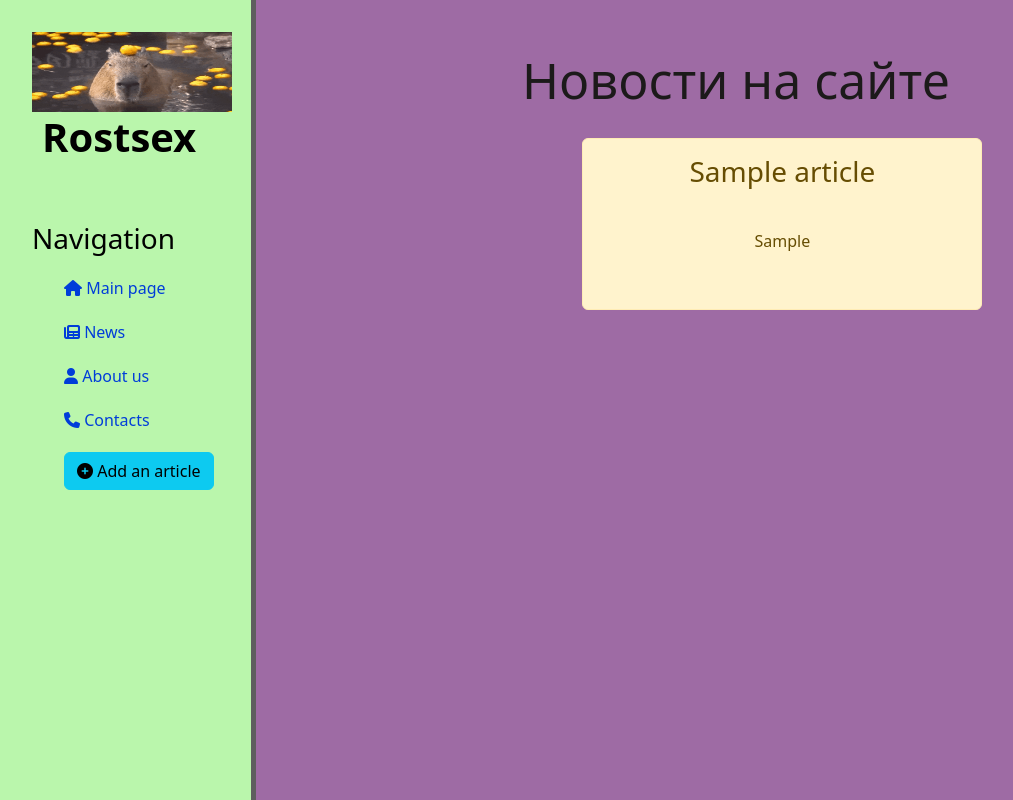
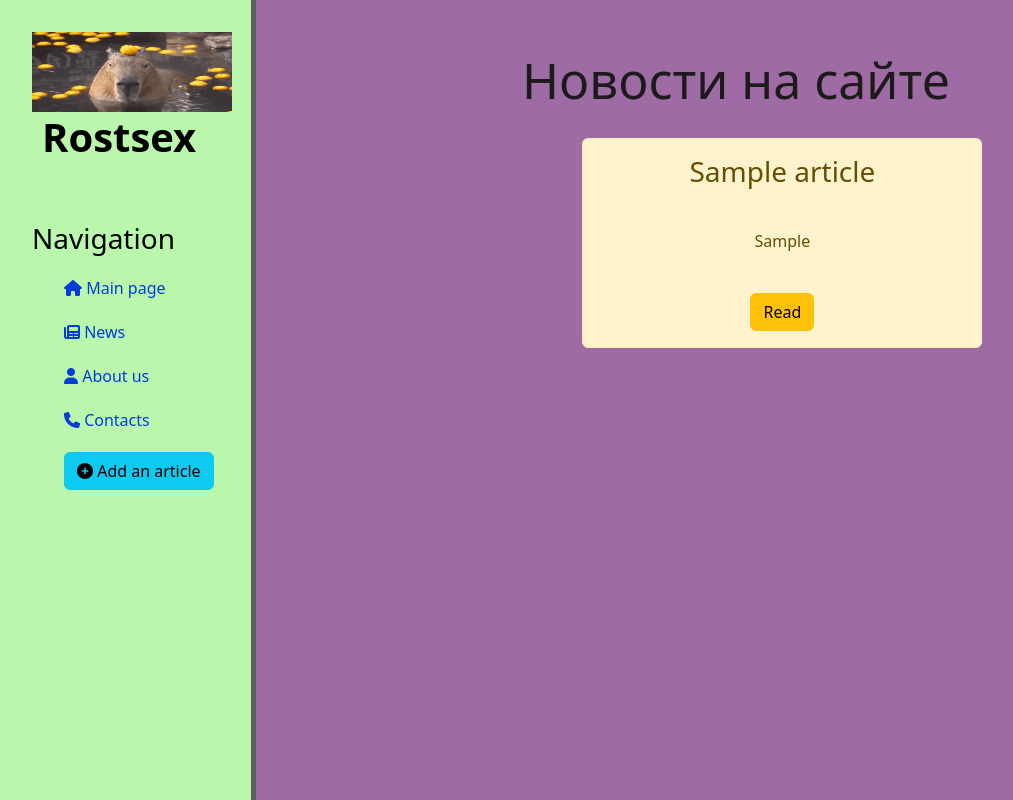
Before and after one commit to LeapSunrise/first-page, a Django app: page /news_page/ in a window 1280 px wide. Shown: the whole page, without its empty margins (0-1013 px from the left). Run offline with Django 4.2, Linux system fonts and the light colour scheme; tables that the repository leaves empty hold one stand-in row (values such as "Sample post").

Commit message:
added read-buttons to every article

```diff
--- a/FirstPage/news_page/templates/news_page/news_page.html
+++ b/FirstPage/news_page/templates/news_page/news_page.html
@@ -10,6 +10,7 @@
                 <div class="alert alert-warning">
                     <h3>{{ el.title }}</h3>
                     <p>{{ el.anons  }}</p>
+                    <a href="{% url 'news_detail' el.id %}" class="btn btn-warning">Read</a>
                 </div>
             {% endfor %}
         {% else %}
```
